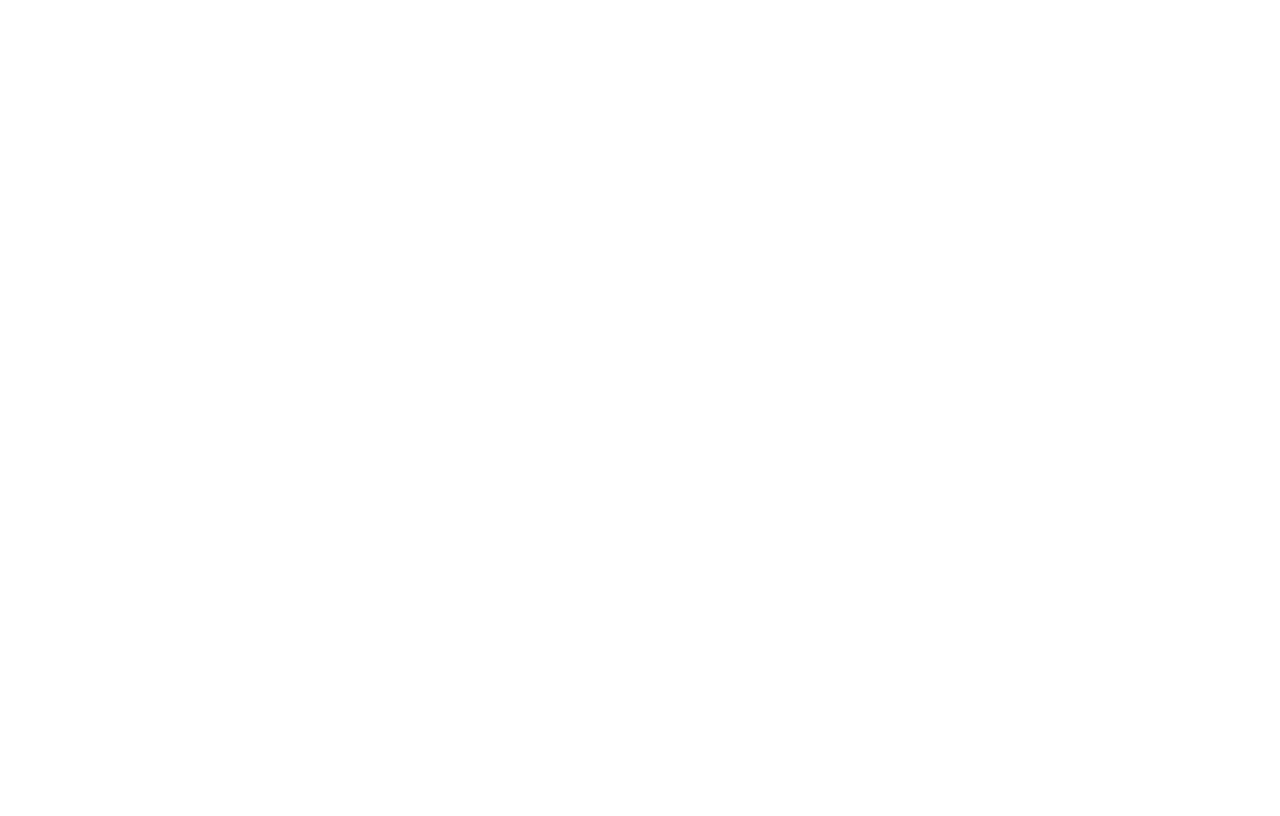
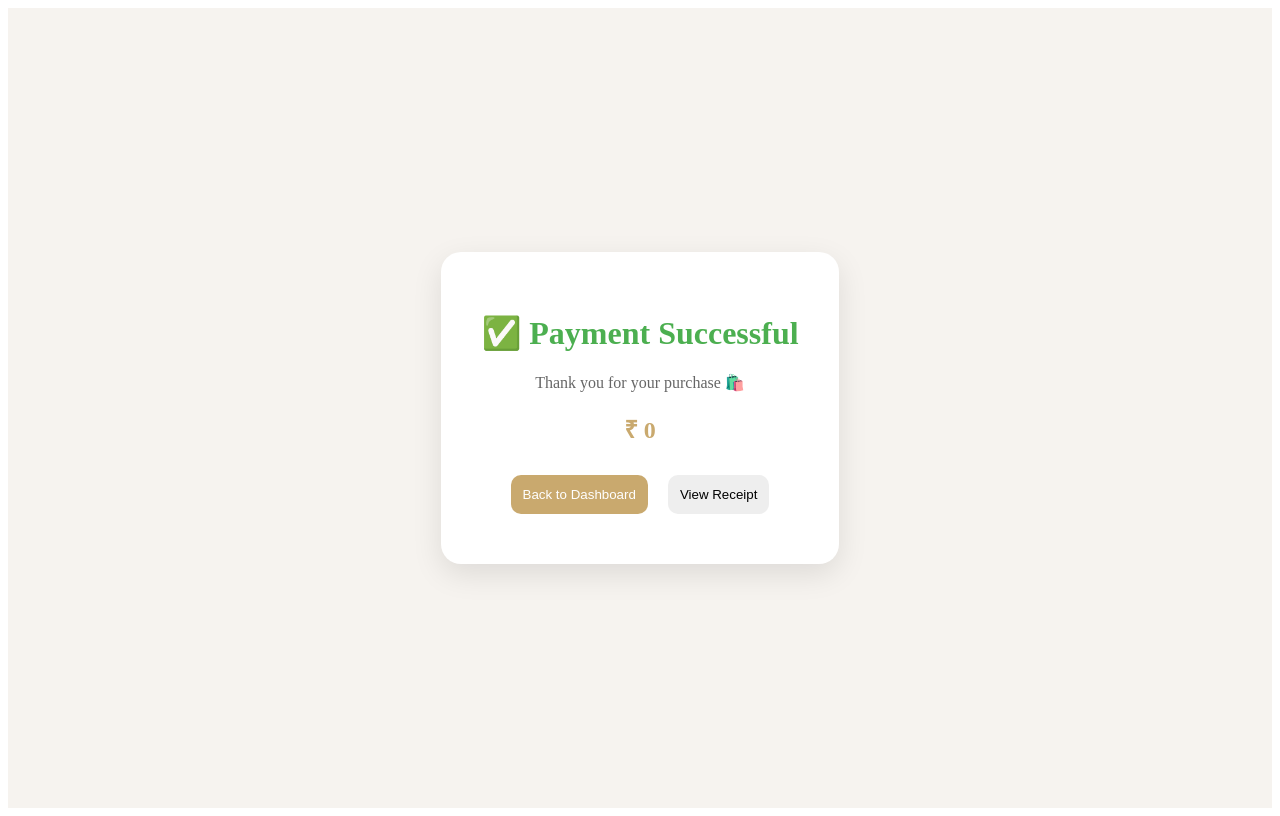
Before and after one commit to Hanniesweety/retailsync-pos-frontend, a React (Vite) app: page /payment-success in a window 1280 px wide. Before the commit this address had no page. Built offline with nearby package versions, Linux system fonts and the light colour scheme.

Commit message:
added payment success screen with total amount and navigation

```diff
--- a/src/App.jsx
+++ b/src/App.jsx
@@ -2,6 +2,8 @@
 import Dashboard from "./pages/Dashboard";
 import ProductDetails from "./pages/ProductDetails";
 import Login from "./pages/Login";
+import PaymentSuccess from "./pages/PaymentSuccess";
+
 
 export default function App() {
   return (
@@ -9,6 +11,7 @@
       <Route path="/" element={<Login />} />
       <Route path="/dashboard" element={<Dashboard />} />
       <Route path="/product" element={<ProductDetails />} />
+      <Route path="/payment-success" element={<PaymentSuccess />} />
     </Routes>
   );
 }
--- a/src/pages/Dashboard.jsx
+++ b/src/pages/Dashboard.jsx
@@ -319,7 +319,15 @@
         <p>Tax: ₹{tax}</p>
 
         <h3>Total ₹{total + tax}</h3>
-
+<button
+  onClick={() =>
+    navigate("/payment-success", {
+      state: { total }
+    })
+  }
+>
+  Pay Now
+</button>
         <button onClick={generateBill} style={billBtn}>
           Generate Bill
         </button>
--- a/src/pages/Login.jsx
+++ b/src/pages/Login.jsx
@@ -1,26 +1,30 @@
 import { useState } from "react";
 import axios from "axios";
 import { useNavigate } from "react-router-dom";
-import { API } from "../config"; // ✅ CORRECT PLACE
+import { API } from "../config";
 
 export default function Login() {
   const [isLogin, setIsLogin] = useState(true);
+  const [name, setName] = useState(""); // ✅ added
   const [email, setEmail] = useState("");
   const [password, setPassword] = useState("");
 
   const navigate = useNavigate();
+
   const handleSubmit = async () => {
     try {
       const url = isLogin
         ? `${API}/api/auth/login`
         : `${API}/api/auth/register`;
 
-    const res = await axios.post(url, {
-      email,
-      password,
-    });
+      const payload = isLogin
+        ? { email, password }
+        : { name, email, password }; // ✅ include name only for register
 
-    localStorage.setItem("token", res.data.token || "true");
+      const res = await axios.post(url, payload);
+
+      // ✅ save real token only
+      localStorage.setItem("token", res.data.token);
 
       alert(isLogin ? "Login Success ✅" : "Registered Successfully 🎉");
 
@@ -28,6 +32,9 @@
         navigate("/dashboard");
       } else {
         setIsLogin(true);
+        setName("");
+        setEmail("");
+        setPassword("");
       }
 
     } catch (err) {
@@ -52,6 +59,16 @@
             ? "Login to continue shopping"
             : "Register to start your journey"}
         </p>
+
+        {/* ✅ NAME FIELD ONLY FOR REGISTER */}
+        {!isLogin && (
+          <input
+            style={input}
+            placeholder="Full Name"
+            value={name}
+            onChange={(e) => setName(e.target.value)}
+          />
+        )}
 
         <input
           style={input}
--- /dev/null
+++ b/src/pages/PaymentSuccess.jsx
@@ -0,0 +1,81 @@
+import { useLocation, useNavigate } from "react-router-dom";
+
+export default function PaymentSuccess() {
+  const location = useLocation();
+  const navigate = useNavigate();
+
+  const total = location.state?.total || 0;
+
+  return (
+    <div style={container}>
+      <div style={card}>
+        <h1 style={success}>✅ Payment Successful</h1>
+
+        <p style={text}>Thank you for your purchase 🛍️</p>
+
+        <h2 style={amount}>₹ {total}</h2>
+
+        <div style={{ marginTop: 20 }}>
+          <button style={btn} onClick={() => navigate("/dashboard")}>
+            Back to Dashboard
+          </button>
+
+          <button style={btn2}>
+            View Receipt
+          </button>
+        </div>
+      </div>
+    </div>
+  );
+}
+
+/* 🎨 STYLES */
+
+const container = {
+  height: "100vh",
+  display: "flex",
+  justifyContent: "center",
+  alignItems: "center",
+  background: "#f6f3ef",
+};
+
+const card = {
+  background: "#fff",
+  padding: 40,
+  borderRadius: 20,
+  textAlign: "center",
+  boxShadow: "0 10px 30px rgba(0,0,0,0.1)",
+};
+
+const success = {
+  color: "#4CAF50",
+};
+
+const text = {
+  marginTop: 10,
+  color: "#666",
+};
+
+const amount = {
+  marginTop: 20,
+  color: "#c9a96e",
+};
+
+const btn = {
+  padding: 12,
+  margin: 10,
+  background: "#c9a96e",
+  color: "#fff",
+  border: "none",
+  borderRadius: 10,
+  cursor: "pointer",
+};
+
+const btn2 = {
+  padding: 12,
+  margin: 10,
+  background: "#eee",
+  border: "none",
+  borderRadius: 10,
+  cursor: "pointer",
+};
```
Also changed, not shown: src/pages/Register.jsx (+13 -9 lines), 1 other file (tests, documents, lock files or other folders). Lines whose indentation alone changed are shown as unchanged.
